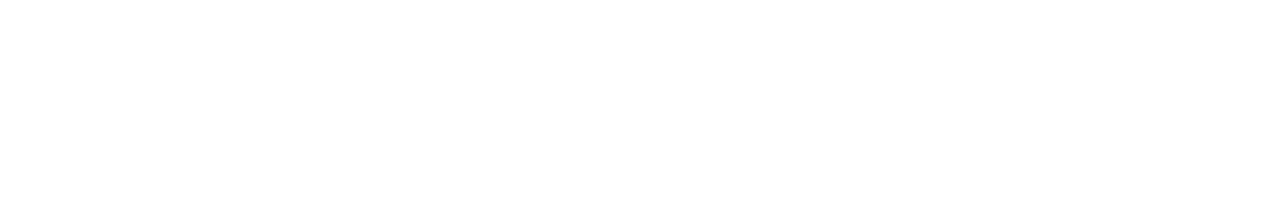
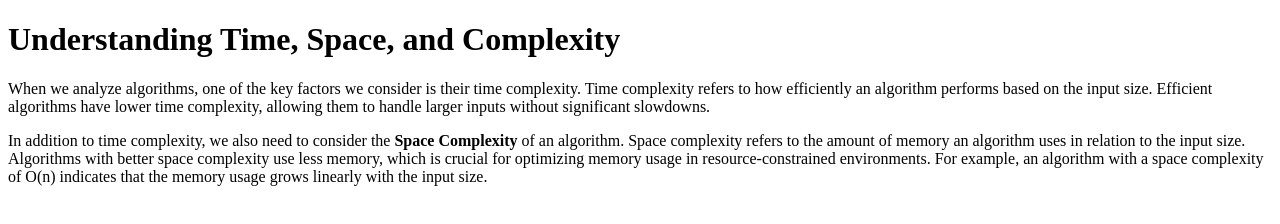
Before and after one commit to acciojob/time-and-space-complexity-rajeshycode, a website: page main.html in a window 1280 px wide. Drawn offline with Linux system fonts and the light colour scheme.

Commit message:
created a submission

```diff
--- a/main.html
+++ b/main.html
@@ -8,6 +8,18 @@
 
 <body>
 	<!-- the entire body must be written by student -->
+	<h1>Understanding Time, Space, and Complexity</h1>
+    <p>
+        When we analyze algorithms, one of the key factors we consider is their time complexity.
+        Time complexity refers to how efficiently an algorithm performs based on the input size.
+        Efficient algorithms have lower time complexity, allowing them to handle larger inputs without significant slowdowns.
+    </p>
+    <p>
+        In addition to time complexity, we also need to consider the <b>Space Complexity</b> of an algorithm.
+        Space complexity refers to the amount of memory an algorithm uses in relation to the input size.
+        Algorithms with better space complexity use less memory, which is crucial for optimizing memory usage in resource-constrained environments.
+        For example, an algorithm with a space complexity of O(n) indicates that the memory usage grows linearly with the input size.
+    </p>
     <script type="text/javascript" src="./script.js">
 </script>
 
```
